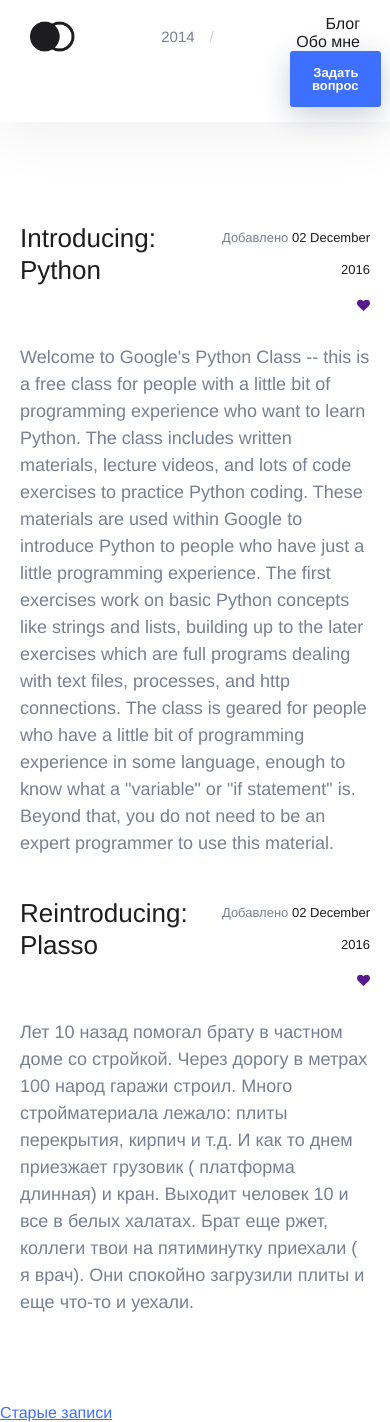
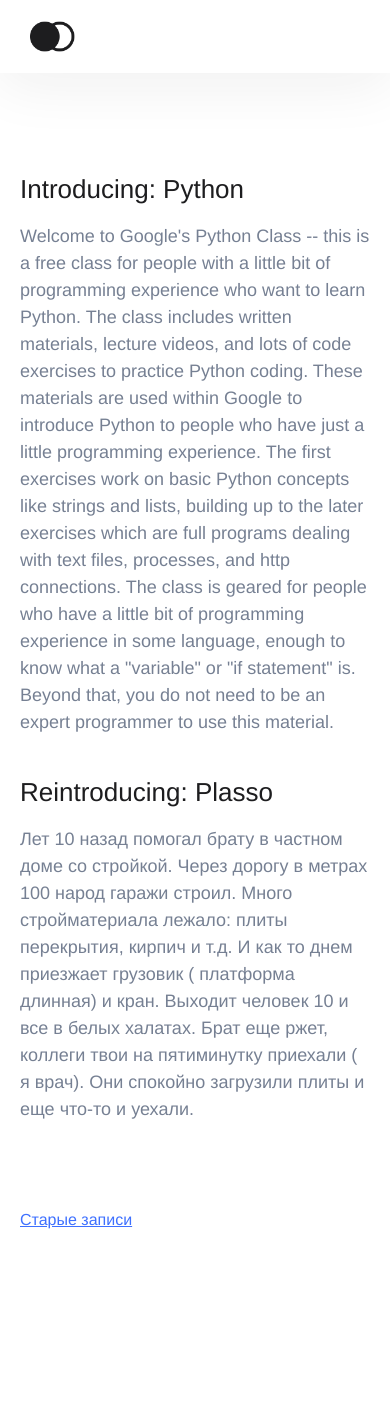
Before and after one commit to nazaralynadirbek/pyblog, a Flask app: page / in a window 390 px wide. After the commit the page ends 1229 px from the top, so only its background shows below. Run offline with Flask 2, Linux system fonts and the light colour scheme.

Commit message:
responsive.css added

```diff
--- a/app/static/styles/css/desktop.css
+++ b/app/static/styles/css/desktop.css
@@ -6,7 +6,7 @@
 .container .top .header .middle,
 .container .top .header .right {
   display: block;
-  width: calc(100% / 3);
+  width: calc(33.33333333%);
 }
 .container .top .header .left,
 .container .top .header .middle {
@@ -163,6 +163,7 @@
   color: #3e70ff;
 }
 .container .bottom .paginator.wrapper {
+  padding: 0 20px;
   max-width: 810px;
   margin: 88px auto;
 }
--- /dev/null
+++ b/app/static/styles/css/responsive.css
@@ -0,0 +1,28 @@
+@media screen and (max-width: 1024px) {
+  .container .top .header .left,
+  .container .top .header .right {
+    width: 50%;
+  }
+  .container .top .header .middle {
+    display: none;
+  }
+}
+@media screen and (max-width: 720px) {
+  .container .top .header .left {
+    width: 20%;
+  }
+  .container .top .header .right {
+    width: 80%;
+  }
+}
+@media screen and (max-width: 520px) {
+  .container .top .header .right {
+    display: none;
+  }
+  .container .middle .content .articles .article .top .left {
+    width: 100%;
+  }
+  .container .middle .content .articles .article .top .right {
+    display: none;
+  }
+}
--- a/app/static/styles/less/desktop.less
+++ b/app/static/styles/less/desktop.less
@@ -12,7 +12,7 @@
       .middle,
       .right {
         display: block;
-        width: calc(~"100% / 3");
+        width: calc(100% / 3);
       }
       .left,
       .middle {
@@ -213,6 +213,7 @@
       }
     }
     .paginator.wrapper {
+      padding: 0 20px;
       max-width: 810px;
       margin: 88px auto;
     }
--- /dev/null
+++ b/app/static/styles/less/responsive.less
@@ -0,0 +1,58 @@
+@media screen and (max-width: 1024px) {
+  .container {
+    .top {
+      .header {
+        .left,
+        .right {
+          width: 50%;
+        }
+        .middle {
+          display: none;
+        }
+      }
+    }
+  }
+}
+
+@media screen and (max-width: 720px) {
+  .container {
+    .top {
+      .header {
+        .left {
+          width: 20%;
+        }
+        .right {
+          width: 80%;
+        }
+      }
+    }
+  }
+}
+
+@media screen and (max-width: 520px){
+  .container {
+    .top {
+      .header {
+        .right {
+          display: none;
+        }
+      }
+    }
+    .middle {
+      .content {
+        .articles {
+          .article {
+            .top {
+              .left {
+                width: 100%;
+              }
+              .right {
+                display: none;
+              }
+            }
+          }
+        }
+      }
+    }
+  }
+}
--- a/app/templates/default/base.html
+++ b/app/templates/default/base.html
@@ -9,6 +9,7 @@
         <!-- Styles -->
         <link type="text/css" rel="stylesheet" href="{{ url_for('static', filename='styles/css/default.css') }}">
         <link type="text/css" rel="stylesheet" href="{{ url_for('static', filename='styles/css/desktop.css') }}">
+        <link type="text/css" rel="stylesheet" href="{{ url_for('static', filename='styles/css/responsive.css') }}">
         <link type="text/css" rel="stylesheet" href="{{ url_for('static', filename='styles/css/font-awesome.css') }}">
     </head>
     <body>
--- a/app/templates/default/content/articles.html
+++ b/app/templates/default/content/articles.html
@@ -62,7 +62,11 @@
             <div class="bottom">
                 <div class="details">
                     <p>
-                        Лет 10 назад помогал брату в частном доме со стройкой. Через дорогу в метрах 100 народ гаражи строил. Много стройматериала лежало: плиты перекрытия, кирпич и т.д. И как то днем приезжает грузовик ( платформа длинная) и кран. Выходит человек 10 и все в белых халатах. Брат еще ржет, коллеги твои на пятиминутку приехали ( я врач). Они спокойно загрузили плиты и еще что-то и уехали.
+                        Лет 10 назад помогал брату в частном доме со стройкой. Через дорогу в метрах 100 народ гаражи строил.
+                        Много стройматериала лежало: плиты перекрытия, кирпич и т.д.
+                        И как то днем приезжает грузовик ( платформа длинная) и кран. Выходит человек 10 и все в белых халатах.
+                        Брат еще ржет, коллеги твои на пятиминутку приехали ( я врач).
+                        Они спокойно загрузили плиты и еще что-то и уехали.
                     </p>
                 </div>
             </div>
```
